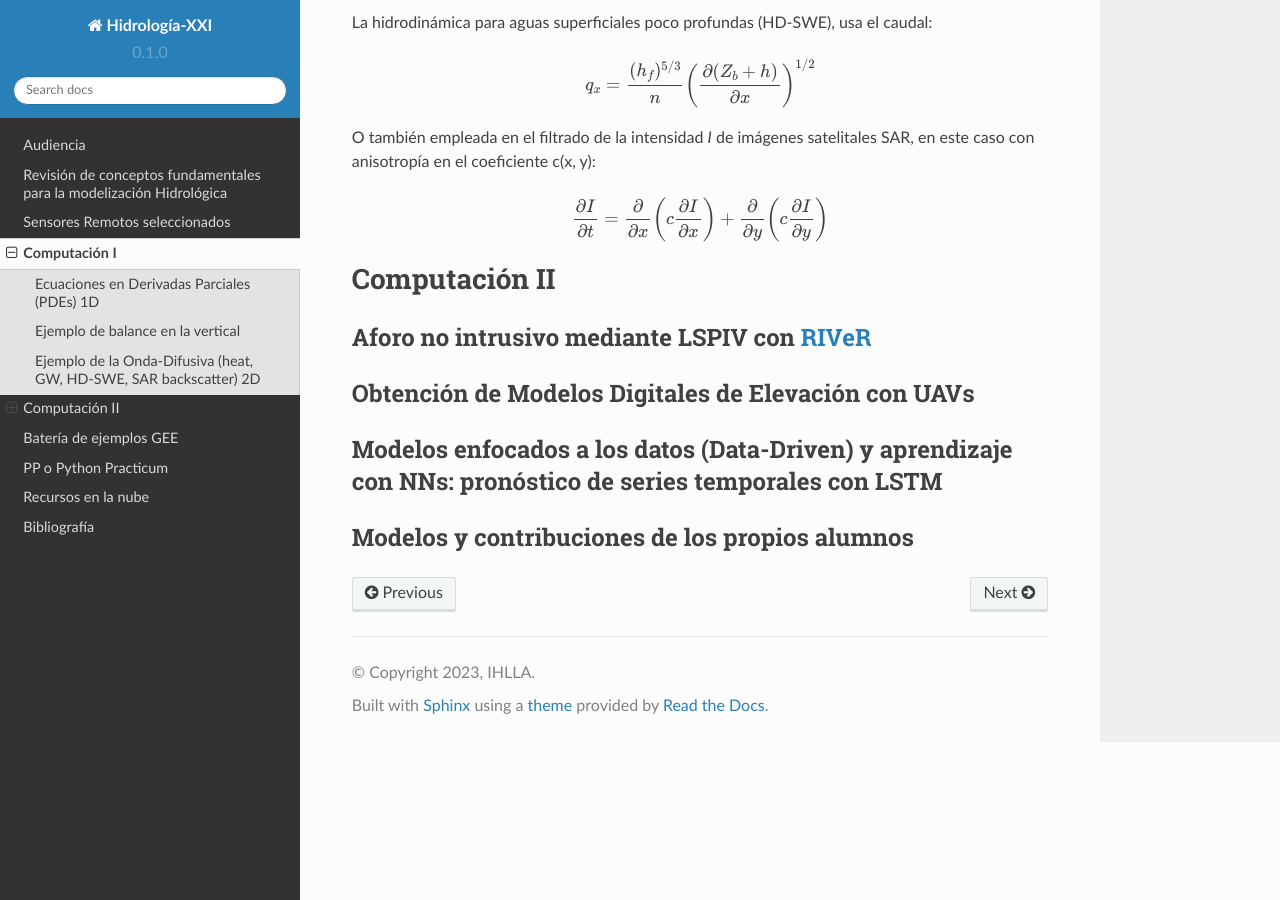
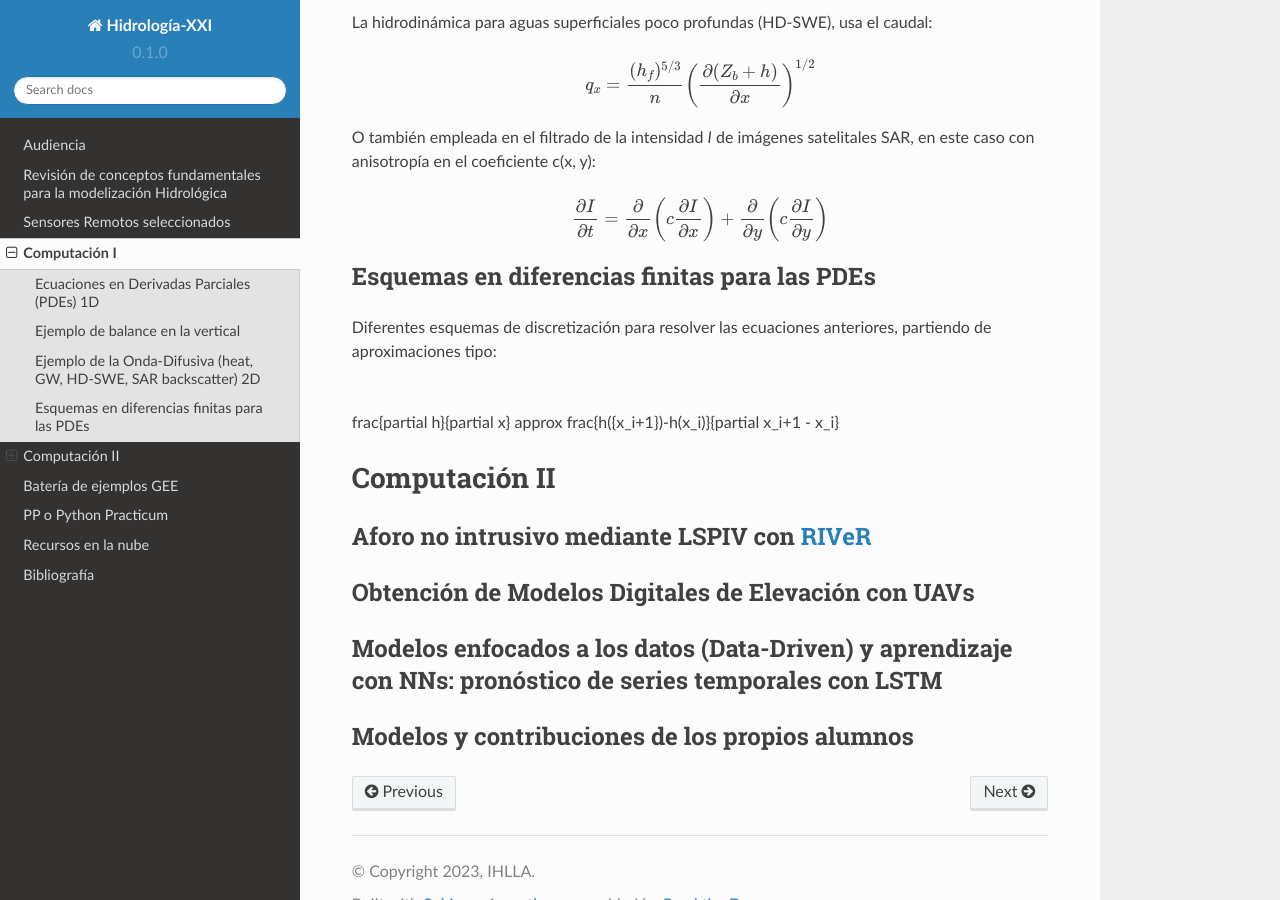
Before and after one commit to ivillamadrid/HidrologiaXXI, a Sphinx documentation site: the page built from docs/source/computacion.rst, in a window 1280 px wide and 900 px high, scrolled down 1219 px. Built offline with Sphinx 7.4.7 and the Read the Docs theme 2.0.0, drawn with Linux system fonts in a browser that asks for light colours.

Commit message:
Update computacion.rst

```diff
--- a/docs/source/computacion.rst
+++ b/docs/source/computacion.rst
@@ -66,6 +66,16 @@ O también empleada en el filtrado de la intensidad *I* de imágenes satelitales
 
   \frac{\partial I}{\partial t}= \frac{\partial}{\partial x} \left(c \frac{\partial I}{\partial x}\right) + \frac{\partial}{\partial y} \left(c \frac{\partial I}{\partial y}\right)
 
+Esquemas en diferencias finitas para las PDEs
+---------------------------------------------
+
+Diferentes esquemas de discretización para resolver las ecuaciones anteriores, partiendo de aproximaciones tipo:
+
+.. math::
+
+\frac{\partial h}{\partial x} \approx \frac{h({x_i+1})-h(x_i)}{\partial x_i+1 - x_i}
+
+
 Computación II
 ==============
 
```
